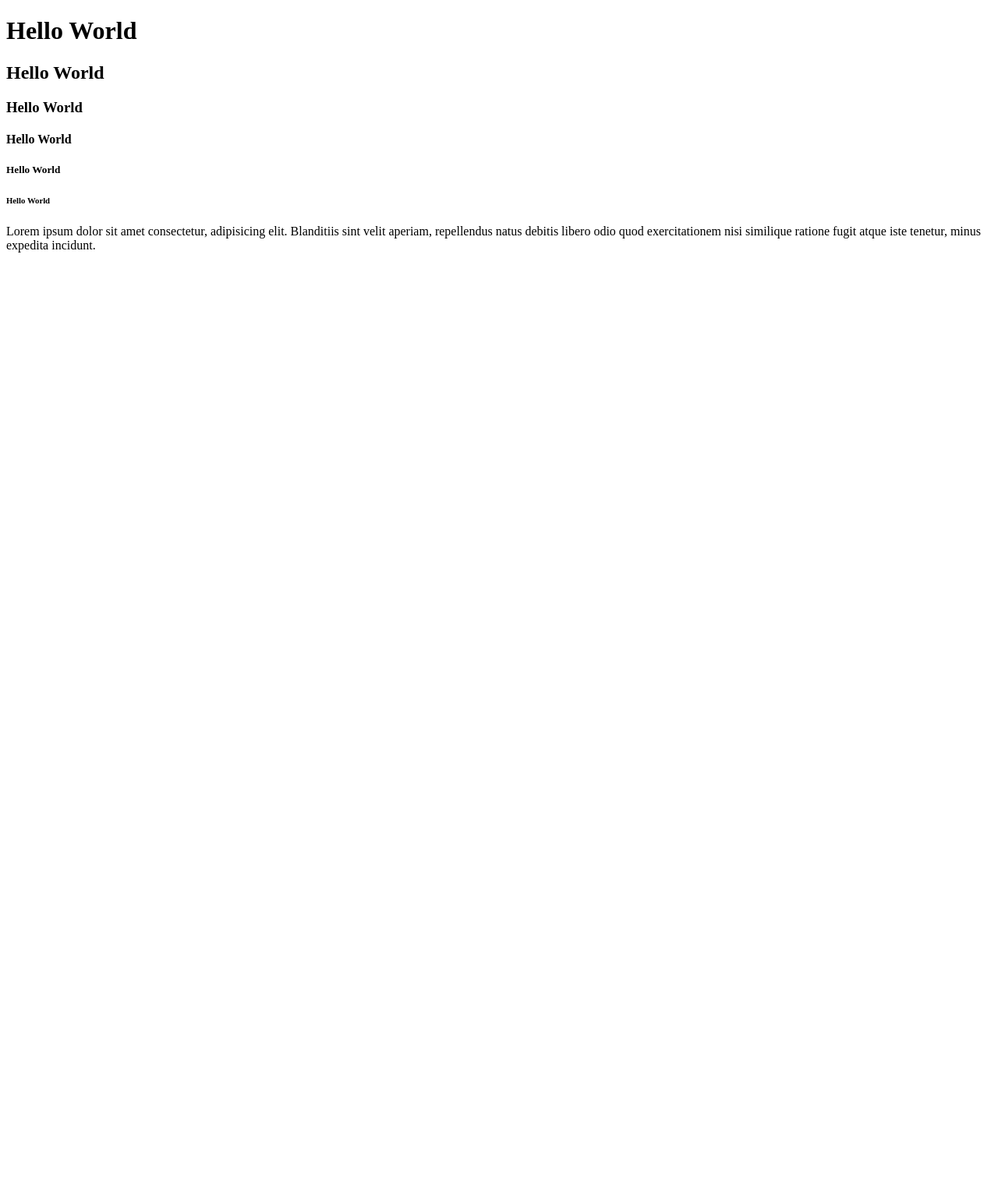
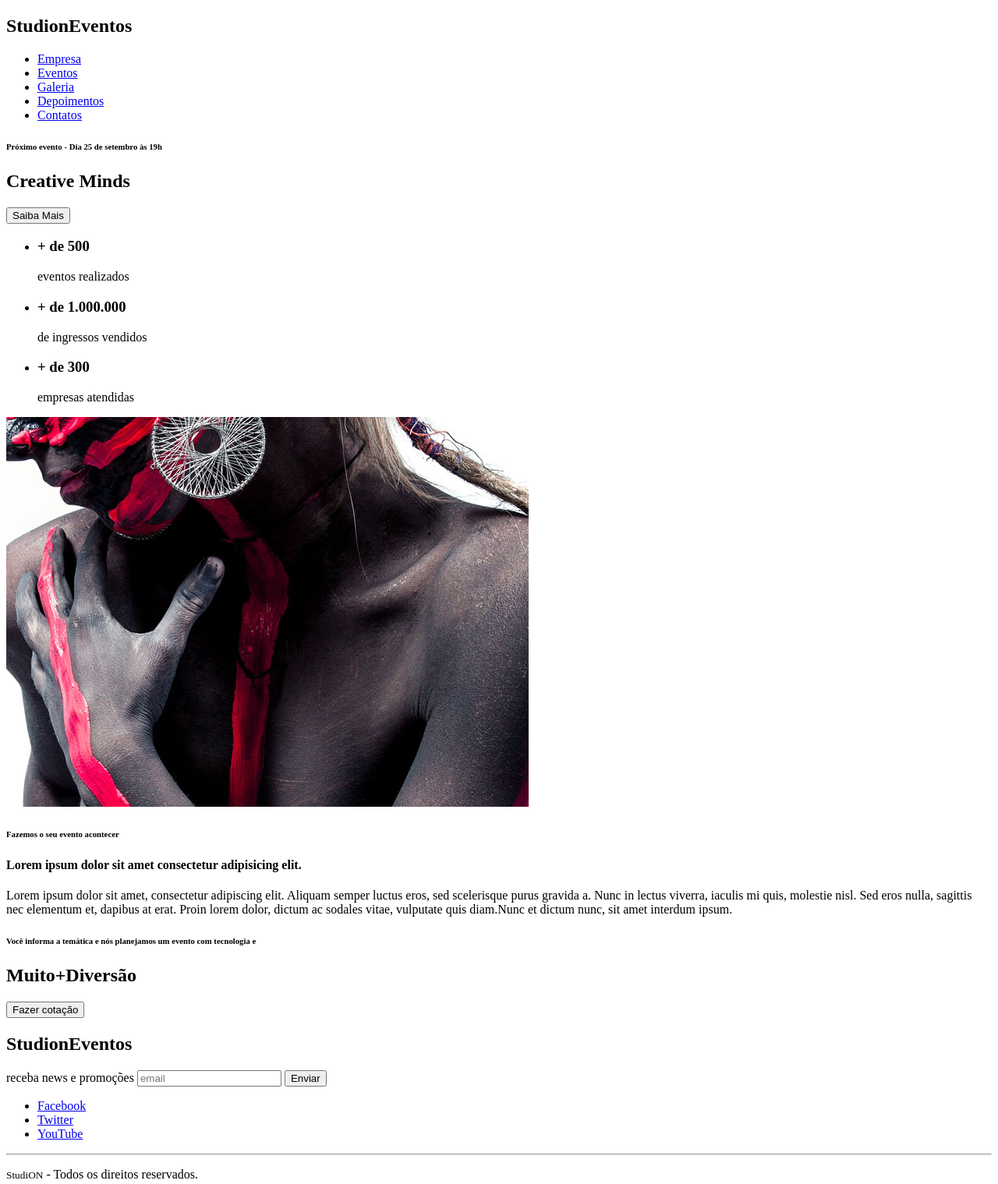
Before and after one commit to fabianaNahid/studion, a website: page src/index.html in a window 1280 px wide. Shown: the whole page at 78% size. Before the commit the page ends 800 px from the top, so only its background shows below. Drawn offline with Linux system fonts and the light colour scheme.

Commit message:
feat(html): constructed html structure for the main page

```diff
--- a/package.json
+++ b/package.json
@@ -24,5 +24,6 @@
   "homepage": "https://github.com/fabianaNahid/studion#readme",
   "devDependencies": {
     "live-server": "^1.2.1"
-  }
+  },
+  "dependencies": {}
 }
--- a/src/index.html
+++ b/src/index.html
@@ -7,12 +7,82 @@
     </head>
 
     <body>
-        <h1>Hello World</h1>
-        <h2>Hello World</h2>
-        <h3>Hello World</h3>
-        <h4>Hello World</h4>
-        <h5>Hello World</h5>
-        <h6>Hello World</h6>
-        <p>Lorem ipsum dolor sit amet consectetur, adipisicing elit. Blanditiis sint velit aperiam, repellendus natus debitis libero odio quod exercitationem nisi similique ratione fugit atque iste tenetur, minus expedita incidunt.</p>
+        <!--Início Nav-->
+        <nav>
+            <h1>Studi<span>on</span><span>Eventos</span></h1>
+            <ul>
+                <li>
+                    <a href="#empresa">Empresa</a>
+                </li>
+                <li>
+                    <a href="#eventos">Eventos</a>
+                </li>
+                <li>
+                    <a href="#galeria">Galeria</a>
+                </li>
+                <li>
+                    <a href="#depoimentos">Depoimentos</a>
+                </li>
+                <li>
+                    <a href="#contatos">Contatos</a>
+                </li>
+            </ul>
+        </nav>
+        <!--Início Header-->
+        <header>
+            <div id="slider">
+                <div class="slide">
+                    <h6><span>Próximo evento</span> - Dia 25 de setembro às 19h</h6>
+                    <h2><span>Creative</span> Minds</h2>
+                    <button>Saiba Mais</button>
+                </div>
+            </div>
+        </header>
+        <!--Início Main-->
+        <main>
+            <section>
+                <ul>
+                    <li><h3>+ de 500 </h3>eventos realizados</li>
+                    <li><h3>+ de 1.000.000 </h3>de ingressos vendidos</li>
+                    <li><h3>+ de 300 </h3>empresas atendidas</li>
+                </ul>
+            </section>
+
+            <section>
+                <img src="./images/institutional.jpg" />
+                <h6>Fazemos o seu evento acontecer</h6>
+                <h4>Lorem ipsum dolor sit amet consectetur adipisicing elit.</h4>
+                <p>
+                    Lorem ipsum dolor sit amet, consectetur adipiscing elit. Aliquam semper luctus eros, sed scelerisque purus gravida a. Nunc in lectus viverra, iaculis mi quis, molestie nisl. Sed eros nulla, sagittis nec elementum et, dapibus at erat. Proin lorem dolor, dictum ac sodales vitae, vulputate quis diam.Nunc et dictum nunc, sit amet interdum ipsum.
+                </p>
+            </section>
+
+            <section>
+                <div>
+                    <h6>
+                        Você informa a temática e nós planejamos um evento com tecnologia e
+                    </h6>
+                    <h2><span>Muito+</span>Diversão</h2>
+                    <button>Fazer cotação</button>
+                </div>
+            </section>
+        </main>
+
+        <!--Início Footer-->
+        <footer>
+            <h2>Studi<span>on</span><span>Eventos</span></h2>
+            <form>
+                <label>receba news e promoções</label>
+                <input type="email" placeholder="email"/>
+                <button type="submit">Enviar</button>
+            </form>
+            <ul>
+                <li><a href="https://facebook.com/" target="_blank">Facebook</a></li>
+                <li><a href="https://twitter.com/" target="_blank">Twitter</a></li>
+                <li><a href="https://youtube.com/" target="_blank">YouTube</a></li>
+            </ul>
+            <hr />
+            <p><small><span>Studi</span>ON</small> - Todos os direitos reservados.</p>
+        </footer>
     </body>
 </html>
```
